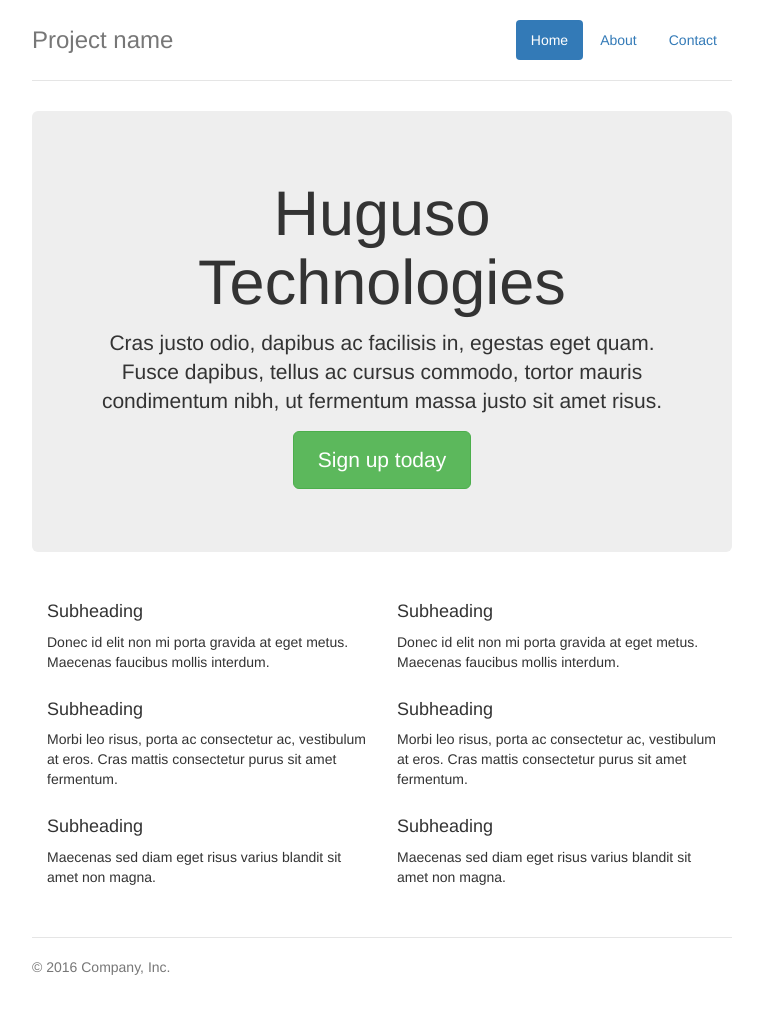
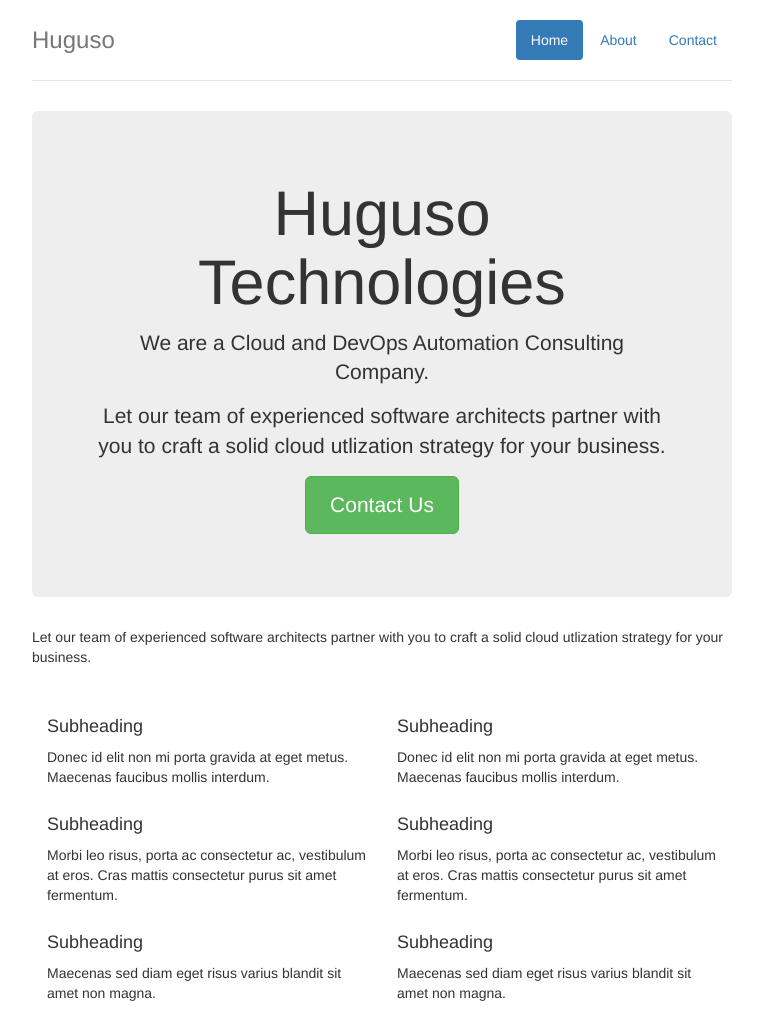
Before and after one commit to mmugisha/huguso2, a plain HTML site: page index.html in a window 1280 px wide. Shown: the top 1016 px of the page, without its empty margins (258-1021 px from the left). Drawn offline with nearby package versions, Linux system fonts and the light colour scheme; a script that the page names is missing; files whose address does not match are found by name.

Commit message:
we are describing what we do

```diff
--- a/index.html
+++ b/index.html
@@ -42,16 +42,18 @@
             <li role="presentation"><a href="#">Contact</a></li>
           </ul>
         </nav>
-        <h3 class="text-muted">Project name</h3>
+        <h3 class="text-muted">Huguso</h3>
       </div>
 
       <div class="jumbotron">
         <h1>Huguso Technologies</h1>
-        <p class="lead">Cras justo odio, dapibus ac facilisis in, egestas eget quam. Fusce dapibus, tellus ac cursus commodo, tortor mauris condimentum nibh, ut fermentum massa justo sit amet risus.</p>
-        <p><a class="btn btn-lg btn-success" href="#" role="button">Sign up today</a></p>
+        <p class="lead">We are a Cloud and DevOps Automation Consulting<br> Company.</p>
+        <p>Let our team of experienced software architects partner with you to craft a solid cloud utlization strategy for your business.</p>
+        <p><a class="btn btn-lg btn-success" href="#" role="button">Contact Us</a></p>
       </div>
 
-      <div class="row marketing">
+
+  <p>Let our team of experienced software architects partner with you to craft a solid cloud utlization strategy for your business.</p>    <div class="row marketing">
         <div class="col-lg-6">
           <h4>Subheading</h4>
           <p>Donec id elit non mi porta gravida at eget metus. Maecenas faucibus mollis interdum.</p>
```
